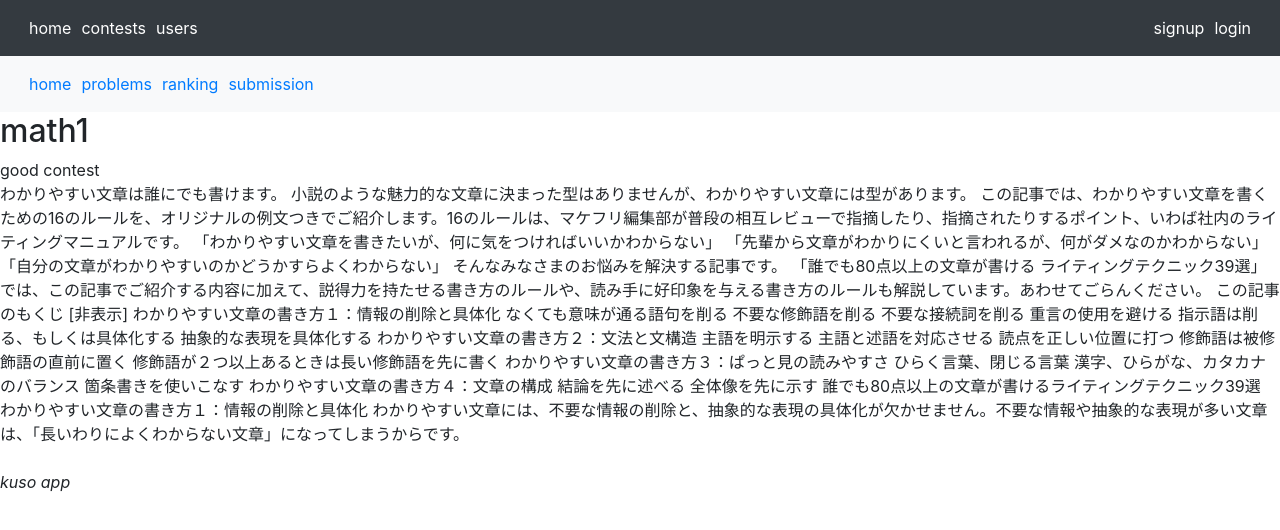
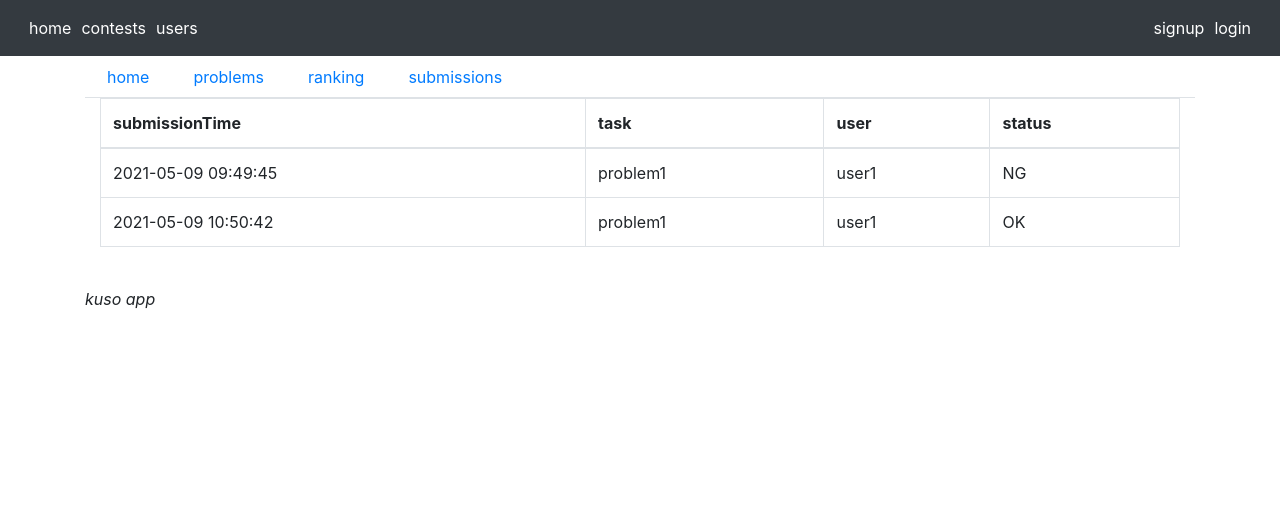
Before and after one commit to kuma807/any-contest-frontend, a React (Create React App) app: page /contests/1/submissions in a window 1280 px wide. Shown: the top 530 px of the page. Built offline with nearby package versions, Linux system fonts and the light colour scheme.

Commit message:
add ranking

```diff
--- a/src/App.js
+++ b/src/App.js
@@ -1,5 +1,5 @@
 import React, { useState, useEffect } from 'react';
-import { Alert } from 'react-bootstrap';
+import { Alert, Container } from 'react-bootstrap';
 
 import {
   Switch,
@@ -13,6 +13,9 @@ import Fields from "./components/Fields";
 import Field from "./components/Field";
 import Contest from "./components/Contest";
 import Problems from "./components/Problems";
+import Problem from "./components/Problem";
+import Submissions from "./components/Submission/Submissions";
+import Ranking from "./components/Ranking/Ranking";
 import Header from './components/Header/Header';
 import LoginForm from './components/LoginForm';
 import SignupForm from './components/SignupForm';
@@ -136,6 +139,9 @@ const App = () => {
   const matchContest = useRouteMatch('/contests/:contest');
   const contestName = matchContest ? matchContest.params.contest: null;
 
+  const matchProblem = useRouteMatch('/problems/:problem');
+  const problemName = matchProblem ? matchProblem.params.problem: null;
+
   useEffect(() => {
     const loggedUserJSON = window.localStorage.getItem('loggedUser');
     if (loggedUserJSON) {
@@ -153,7 +159,7 @@ const App = () => {
         )}
 
       <Header user={user} />
-
+      <Container>
         <Switch>
           <Route path="/fields/:field">
             <Field fieldName={fieldName} />
@@ -161,8 +167,17 @@ const App = () => {
           <Route path="/contests/:contest/problems">
             <Problems contestName={contestName} />
           </Route>
+          <Route path="/contests/:contest/submissions">
+            <Submissions contestName={contestName} />
+          </Route>
+          <Route path="/contests/:contest/ranking">
+            <Ranking contestName={contestName} numShow={1}/>
+          </Route>
           <Route path="/contests/:contest">
             <Contest contestName={contestName} />
+          </Route>
+          <Route path="/problems/:problem">
+            <Problem problemName={problemName} />
           </Route>
           <Route path="/fields">
             <Fields />
@@ -184,6 +199,7 @@ const App = () => {
           <br />
           <em>kuso app</em>
         </div>
+      </Container>
     </div>
   )
 }
--- a/src/components/Fields.js
+++ b/src/components/Fields.js
@@ -15,6 +15,8 @@ const fields = [
 
 const Fields = () => {
   return (
+    <>
+    <h1>Contests</h1>
     <Table striped>
     <tbody>
       {fields.map(field =>
@@ -28,6 +30,7 @@ const Fields = () => {
       )}
     </tbody>
     </Table>
+    </>
   );
 }
 export default Fields;
--- a/src/components/Header/ContestHeader.js
+++ b/src/components/Header/ContestHeader.js
@@ -7,16 +7,28 @@ const style = {
 
 const ContestHeader = ({ contestName }) => {
   return (
-    <Navbar collapseOnSelect expand="lg" bg="light" variant="dark" text="light">
-      <Nav className="mr-auto">
-        <Nav.Link href="#" as="span">
+    <Nav variant="tabs" defaultActiveKey={`/contests/${contestName}`}>
+      <Nav.Item>
+        <Nav.Link>
           <Link to={`/contests/${contestName}`} style={style}>home</Link>
+        </Nav.Link>
+      </Nav.Item>
+      <Nav.Item>
+        <Nav.Link>
           <Link to={`/contests/${contestName}/problems`} style={style}>problems</Link>
-          <Link to="/" style={style}>ranking</Link>
-          <Link to="/" style={style}>submission</Link>
         </Nav.Link>
-      </Nav>
-    </Navbar>
+      </Nav.Item>
+      <Nav.Item>
+        <Nav.Link>
+          <Link to={`/contests/${contestName}/ranking`} style={style}>ranking</Link>
+        </Nav.Link>
+      </Nav.Item>
+      <Nav.Item>
+        <Nav.Link>
+          <Link to={`/contests/${contestName}/submissions`} style={style}>submissions</Link>
+        </Nav.Link>
+      </Nav.Item>
+    </Nav>
   )
 }
 
--- /dev/null
+++ b/src/components/Judge/JudgeForm.js
@@ -0,0 +1,12 @@
+import SimpleInput from "./SimpleInput";
+
+const JudgeForm = ({judgeType}) => {
+  if (judgeType === "SimpleInput") {
+    return <SimpleInput />;
+  }
+  else {
+    return <div>error</div>;
+  }
+}
+
+export default JudgeForm;
--- /dev/null
+++ b/src/components/Judge/SimpleInput.js
@@ -0,0 +1,14 @@
+import { Form } from 'react-bootstrap';
+
+const SimpleInput = () => {
+  return (
+    <Form>
+      <Form.Group controlId="exampleForm.ControlTextarea1">
+        <Form.Label>answer</Form.Label>
+        <Form.Control as="textarea" rows={1} />
+      </Form.Group>
+    </Form>
+  )
+}
+
+export default SimpleInput;
--- a/src/components/Problem.js
+++ b/src/components/Problem.js
@@ -0,0 +1,26 @@
+import ContestHeader from "./Header/ContestHeader";
+import JudgeForm from "./Judge/JudgeForm";
+
+const tempproblem = {
+  name: "problem1",
+  writer: "user1",
+  contestName: "math1",
+  problemStatement: "whats 1 + 1",
+  judgeType: "SimpleInput"
+}
+
+const Problem = ({problemName}) => {
+  const problem = tempproblem;
+  return (
+    <div>
+      <ContestHeader contestName={problem.contestName} />
+      <h1>
+        {problem.name}
+      </h1>
+      {problem.problemStatement}
+      <JudgeForm judgeType={problem.judgeType} />
+    </div>
+  )
+}
+
+export default Problem;
--- a/src/components/Problems.js
+++ b/src/components/Problems.js
@@ -19,7 +19,6 @@ const Problems = ({ contestName }) => {
   return (
     <div>
     <ContestHeader contestName={contestName} />
-    <Container style={{paddingTop: 40}}>
     <Table bordered>
     <thead>
       <tr>
@@ -40,7 +39,6 @@ const Problems = ({ contestName }) => {
       )}
     </tbody>
     </Table>
-    </Container>
     </div>
   )
 }
--- /dev/null
+++ b/src/components/Ranking/Ranking.js
@@ -0,0 +1,89 @@
+import React, { useState, useEffect } from 'react';
+import { Table } from 'react-bootstrap';
+import ContestHeader from "../Header/ContestHeader";
+
+
+const tempranking = [
+  {
+    rank: 1,
+    user: "user1",
+    score: 2000
+  },
+  {
+    rank: 2,
+    user: "user2",
+    score: 1900
+  },
+  {
+    rank: 3,
+    user: "user3",
+    score: 1000
+  },
+  {
+    rank: 4,
+    user: "user4",
+    score: 200
+  },
+]
+
+
+let ranking = [];
+let numParticipant;
+let maxPage;
+let keys = [];
+
+const Ranking = ({ contestName, numShow }) => {
+  const [page, setPage] = useState(1);
+
+  const handlePageMove = (num) => {
+    const newPage = page + num;
+    setPage(newPage);
+  }
+
+  useEffect(
+    () => {
+      ranking = tempranking;
+    },
+    [page]
+  )
+
+  useEffect(
+    () => {
+      numParticipant = tempranking.length;
+      maxPage = Math.ceil(numParticipant / numShow);
+      keys = ranking ? Object.keys(ranking[0]) : [];
+    }
+  )
+
+  return (
+    <>
+    <ContestHeader contestName={contestName} />
+    {page !== 1 &&
+      <input type="button" onClick={() => handlePageMove(-1)} value="previous page" />
+    }
+    {page !== maxPage &&
+      <input type="button" onClick={() => handlePageMove(1)} value="next page" />
+    }
+    <Table bordered hover>
+      <thead>
+        <tr>
+          {
+            keys.map((key) => <th>{key}</th>)
+          }
+        </tr>
+      </thead>
+      <tbody>
+        {
+          ranking.map((rank) =>
+            <tr>
+              {keys.map((key) => <td>{rank[key]}</td>)}
+            </tr>
+          )
+        }
+      </tbody>
+    </Table>
+    </>
+  )
+}
+
+export default Ranking;
--- /dev/null
+++ b/src/components/Submission/MySubmissions.js
@@ -0,0 +1,47 @@
+import { Table, Container } from 'react-bootstrap';
+import ContestHeader from "../Header/ContestHeader";
+
+const tempsubmissions = [
+  {
+    submissionTime: "2021-05-09 09:49:45",
+    task: "problem1",
+    user: "user1",
+    status: "NG"
+  },
+  {
+    submissionTime: "2021-05-09 10:50:42",
+    task: "problem1",
+    user: "user1",
+    status: "OK"
+  }
+]
+
+
+const MySubmissions = ({contestName}) => {
+  const submissions = tempsubmissions;
+  const keys = submissions ? Object.keys(submissions[0]) : [];
+  return (
+    <Container>
+      <Table bordered hover>
+        <thead>
+          <tr>
+            {
+              keys.map((key) => <th>{key}</th>)
+            }
+          </tr>
+        </thead>
+        <tbody>
+          {
+            submissions.map((submission) =>
+              <tr>
+                {keys.map((key) => <td>{submission[key]}</td>)}
+              </tr>
+            )
+          }
+        </tbody>
+      </Table>
+    </Container>
+  )
+}
+
+export default MySubmissions;
--- /dev/null
+++ b/src/components/Submission/Submissions.js
@@ -0,0 +1,13 @@
+import ContestHeader from "../Header/ContestHeader";
+import MySubmissions from "./MySubmissions";
+
+const Submissions = ({contestName}) => {
+  return (
+    <div>
+      <ContestHeader contestName={contestName} />
+      <MySubmissions contestName={contestName} />
+    </div>
+  )
+}
+
+export default Submissions;
```
Also changed, not shown: src/components/Ranking/PreviousPage.js (added). Lines whose indentation alone changed are shown as unchanged.
